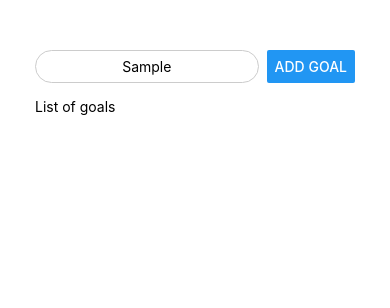
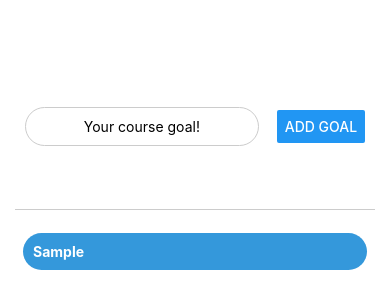
Before and after one commit to podestal/goals-app, a React Native app: screen / in a window 390 px wide. Both pictures are taken after typing "Sample" into the empty fields and a click on the button "ADD GOAL". Shown: the top 308 px of the page. Built offline with nearby package versions, Linux system fonts and the light colour scheme.

Commit message:
scrowling and lsits

```diff
--- a/App.js
+++ b/App.js
@@ -1,19 +1,51 @@
-import { StyleSheet, Text, View, Button, TextInput } from 'react-native';
+import { useState } from 'react';
+import { StyleSheet, Text, View, Button, TextInput, ScrollView, FlatList } from 'react-native';
 
 export default function App() {
+
+  const [goal, setGoal] = useState("")
+  const [goals, setGoals] = useState([])
+
+  const goalInputHandler = (eneteredText) => {
+    setGoal(eneteredText)
+  }
+
+  const addGoalHandler = () => {
+    setGoals( prevGoals => (
+      [ ...prevGoals,
+        { text: goal, id: Math.random().toString()}
+      ]))
+    setGoal("")
+  }
+
   return (
     <View style={styles.appContainer}>
       <View style={styles.inputContainer}>
         <TextInput
           style={styles.textInput}
           placeholder='Your course goal!'
+          onChangeText={goalInputHandler}
+          value={goal}
         />
         <Button
           title='Add goal'
+          onPress={addGoalHandler}
         />
       </View>
-      <View>
-        <Text>List of goals</Text>
+      <View style={styles.goalsContainer}>
+        <FlatList
+          alwaysBounceVertical={false}
+          data={goals}
+          renderItem={itemData => (
+            <View style={styles.goalItem}>
+                <Text style={styles.goalText}>{itemData.item.text}</Text>
+            </View>
+          )}
+          keyExtractor={(item, index) => {
+            return item.id
+          }}
+        >
+        </FlatList>
       </View>
     </View>
   );
@@ -21,19 +53,40 @@ export default function App() {
 
 const styles = StyleSheet.create({
   appContainer: {
-    padding: 35
+    flex: 1,
+    paddingTop: 50,
+    paddingHorizontal: 15,
   },
   inputContainer: {
+    flex: 1,
     flexDirection: 'row',
     justifyContent: 'space-evenly',
+    alignItems: "center",
     marginVertical: 15,
+    paddingBottom: 20,
+    borderBottomWidth: 1,
+    borderBottomColor: '#ccc'
   },
   textInput: {
     borderWidth: 1,
     borderColor: "#ccc",
-    width: '80%',
+    width: '65%',
     textAlign: 'center',
     borderRadius: 20,
-    marginRight: 8
+    marginRight: 8,
+    paddingVertical: 10,
+  },
+  goalsContainer: {
+    flex: 5,
+  },
+  goalItem: {
+    padding: 10,
+    margin: 8,
+    borderRadius: 20,
+    backgroundColor: '#3498db'
+  },
+  goalText: {
+    color: '#fff',
+    fontWeight: 'bold'
   }
 });
```
